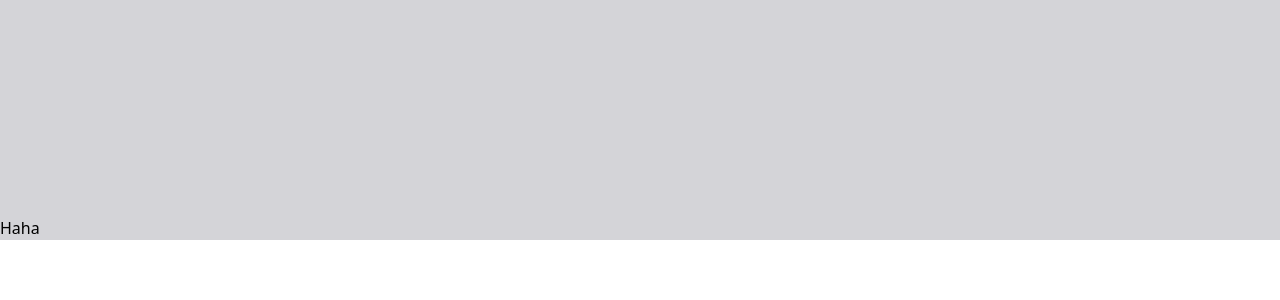
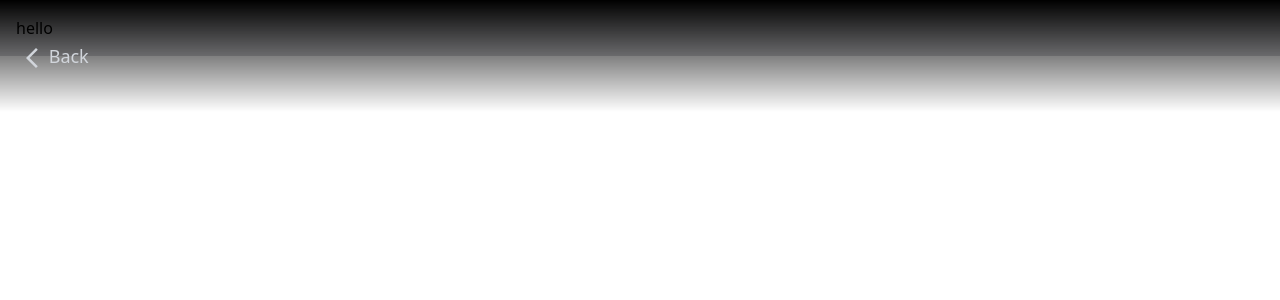
Before and after one commit to EthanGuo666/EthanGuo666.github.io, a React (Vite) app in the folder ethan_personal_page/: page /projects/avartus in a window 1280 px wide. Shown: the top 300 px of the page. Built offline with nearby package versions, Linux system fonts and the light colour scheme.

Commit message:
feat: add project headers

```diff
--- a/ethan_personal_page/src/pages/ProjectDetailPages/Avartus.jsx
+++ b/ethan_personal_page/src/pages/ProjectDetailPages/Avartus.jsx
@@ -1,20 +1,17 @@
 import React from "react";
-
 import "../../styles/Canvas.css";
+import ProjectHeader from "./ProjectHeader";
+import CMU from "../../assets/CMU.jpeg";
 
 function Avartus() {
   return (
-    <div className="Canvas">
-      <br />
-      <br />
-      <br />
-      <br />
-      <br />
-      <br />
-      <br />
-      <br />
-      <br />
-      Haha
+    <div>
+      <ProjectHeader />
+
+      {/* Text area within the p-4 */}
+      <div className='Canvas'>
+        <div className='p-4'>hello</div>
+      </div>
     </div>
   );
 }
--- /dev/null
+++ b/ethan_personal_page/src/pages/ProjectDetailPages/ProjectHeader.jsx
@@ -0,0 +1,20 @@
+import React from "react";
+import ArrowBackIosNewIcon from "@mui/icons-material/ArrowBackIosNew";
+
+function ProjectHeader() {
+  return (
+    <div>
+      <div className='fixed flex items-center w-full h-28 p-5 mx-auto z-50 bg-gradient-to-b from-black to-transparent'>
+        <a
+          href='/'
+          className='text-gray-300 text-lg text-center hover:cursor-pointer hover:text-white'
+        >
+          <ArrowBackIosNewIcon />
+          &nbsp;Back
+        </a>
+      </div>
+    </div>
+  );
+}
+
+export default ProjectHeader;
```
